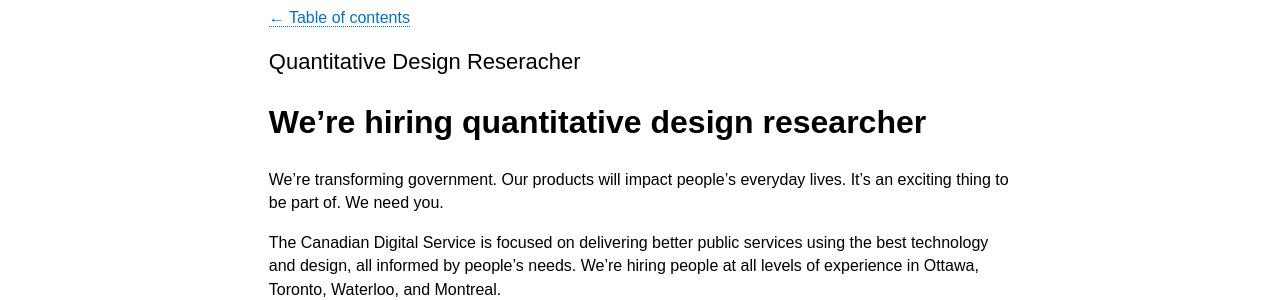
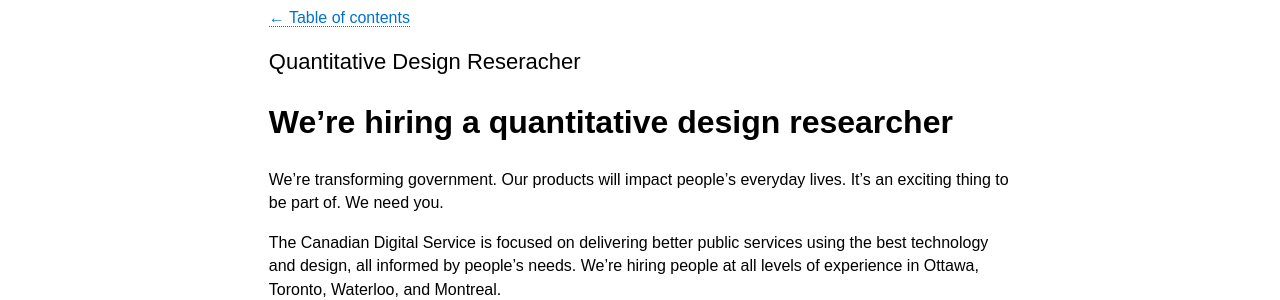
Before and after one commit to cds-snc/talent, a Jekyll site: the page built from _pages/en/Job-posting/quantitative-design-researcher.md, in a window 1280 px wide. Shown: the part 144-444 px from the top of the page. Built offline with Jekyll 4.4.1, drawn with Linux system fonts in a browser that asks for light colours.

Commit message:
Correction to spelling

```diff
--- a/_pages/en/Job-posting/quantitative-design-researcher.md
+++ b/_pages/en/Job-posting/quantitative-design-researcher.md
@@ -7,7 +7,7 @@ permalink: "/quantitative-design-researcher/"
 trans_url: "/chercheur-quantitatif-en-conception/"
 ---
 
-# We're hiring quantitative design researcher
+# We're hiring a quantitative design researcher
 We’re transforming government. Our products will impact people’s everyday lives. It’s an exciting thing to be part of. We need you.
 
 The Canadian Digital Service is focused on delivering better public services using the best technology and design, all informed by people’s needs. We’re hiring people at all levels of experience in Ottawa, Toronto, Waterloo, and Montreal.
```
